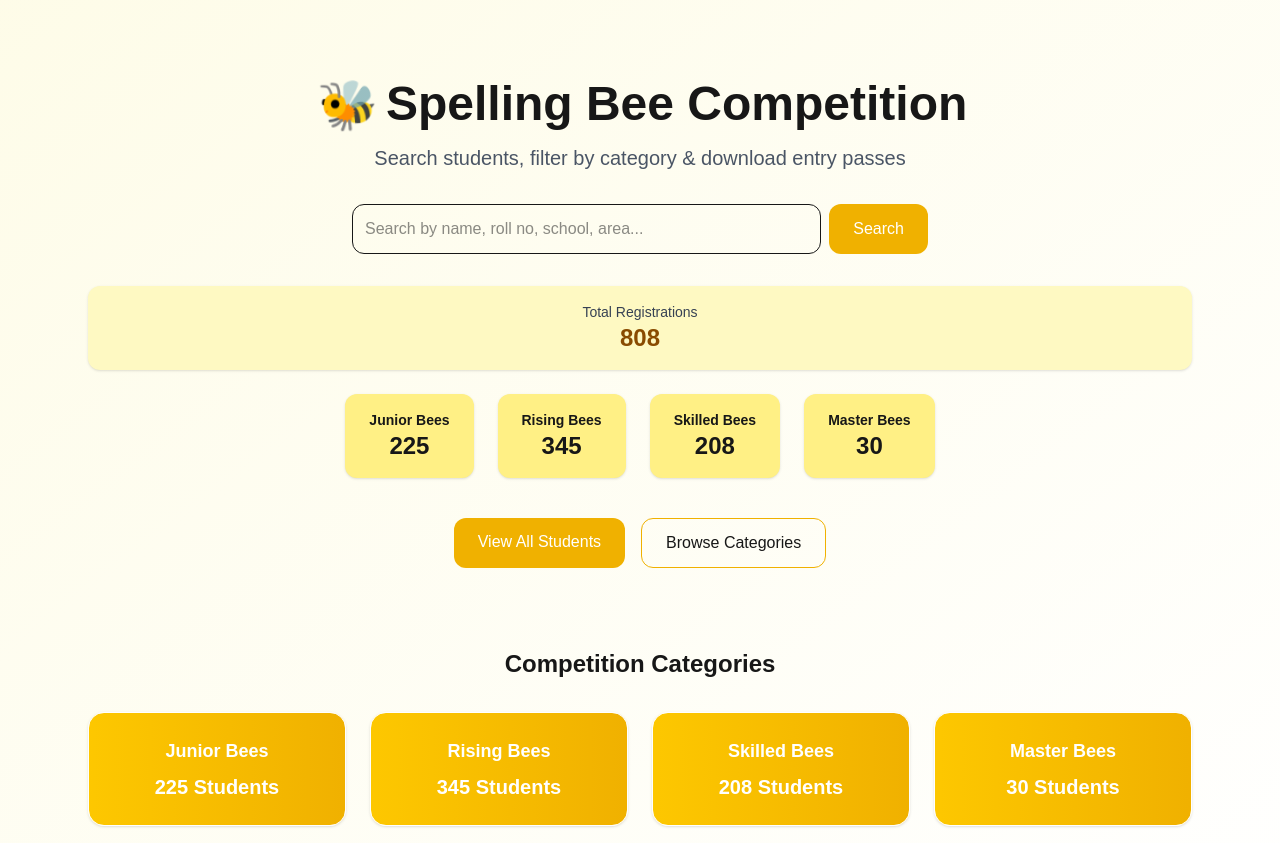
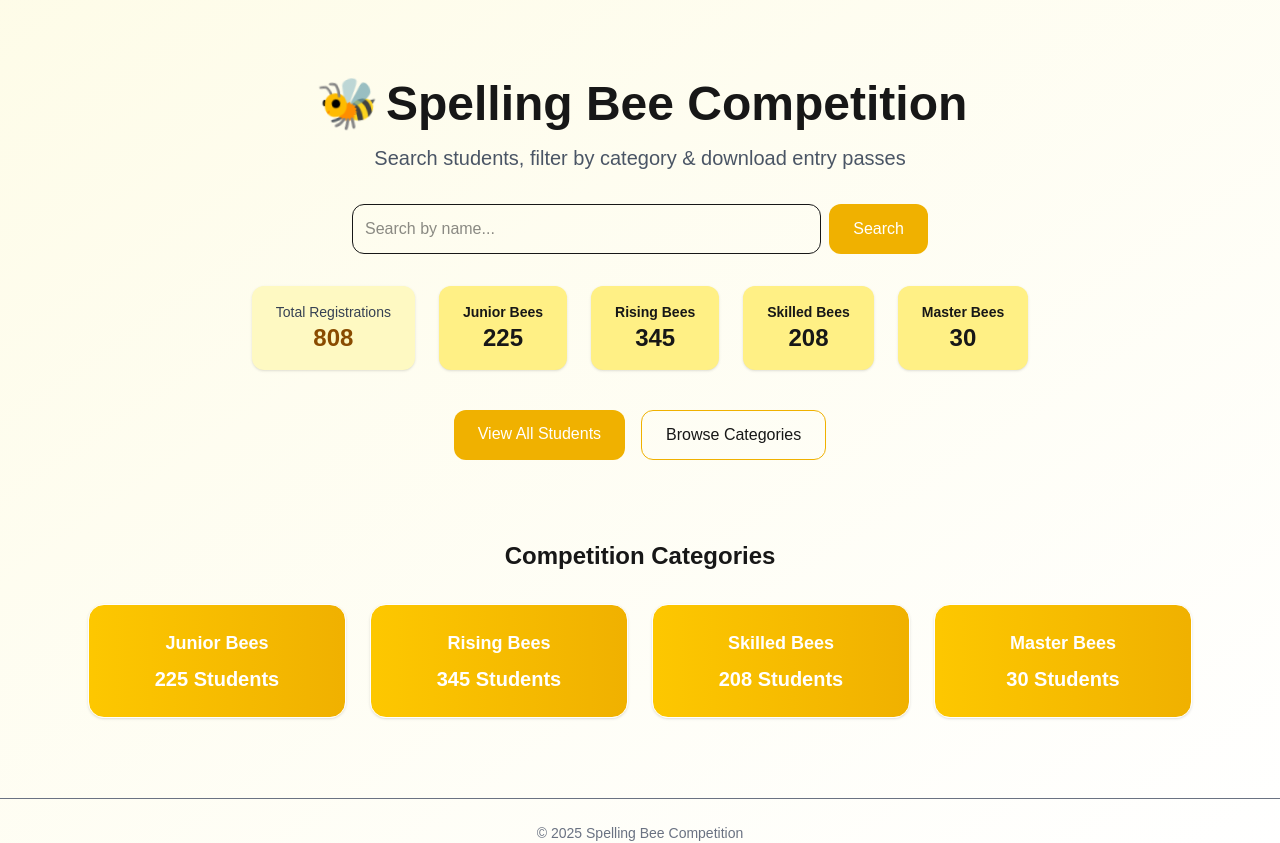
Before and after one commit to shoaibattari/spelling-bee, a Next.js app: page / in a window 1280 px wide. Shown: the top 843 px of the page. Built offline with nearby package versions, Linux system fonts and the light colour scheme.

Commit message:
feat: Refactor student page and add header image; update search functionality

```diff
--- a/src/app/all/page.js
+++ b/src/app/all/page.js
@@ -1,53 +1,12 @@
-"use client";
+import { Suspense } from "react";
+import AllStudentsClient from "../components/AllStudentsClient";
 
-import { useState, useEffect } from "react";
-import { useSearchParams } from "next/navigation";
-
-import { spellingBeeData } from "../constant/data";
-import CategoryFilter from "../components/CategoryFilter";
-import SearchBar from "../components/SearchBar";
-import StudentCard from "../components/StudentCard";
-
-export default function HomePage() {
-  const searchParams = useSearchParams();
-
-  // read search from URL
-  const querySearch = searchParams.get("search") || "";
-
-  const [search, setSearch] = useState(querySearch);
-
-  // sync when URL changes
-  useEffect(() => {
-    setSearch(querySearch);
-  }, [querySearch]);
-
-  const filtered = spellingBeeData.filter((item) =>
-    Object.values(item).join(" ").toLowerCase().includes(search.toLowerCase())
-  );
-
+export default function Page() {
   return (
-    <div className="max-w-5xl mx-auto p-6">
-      <h1 className="text-2xl md:text-3xl font-extrabold mb-4 text-yellow-800 border-b-2 border-yellow-300 pb-2 flex items-center gap-2">
-       <span className="animate-bee"> 🐝</span> Spelling Bee – All Students
-      </h1>
-
-      <CategoryFilter />
-
-      <SearchBar value={search} onChange={setSearch} />
-
-      {filtered.length === 0 && (
-        <p className="text-center text-gray-500 mt-10">No students found</p>
-      )}
-
-      <div className="grid md:grid-cols-3 gap-4 mt-4">
-        {filtered.map((student) => (
-          <StudentCard
-            key={student.id}
-            student={student}
-            highlight={search.length > 0}
-          />
-        ))}
-      </div>
-    </div>
+    <Suspense
+      fallback={<p className="text-center mt-10">Loading students...</p>}
+    >
+      <AllStudentsClient />
+    </Suspense>
   );
 }
--- /dev/null
+++ b/src/app/components/AllStudentsClient.js
@@ -0,0 +1,49 @@
+"use client";
+
+import { useState, useEffect } from "react";
+import { useSearchParams } from "next/navigation";
+
+import { spellingBeeData } from "../constant/data";
+import CategoryFilter from "../components/CategoryFilter";
+import SearchBar from "../components/SearchBar";
+import StudentCard from "../components/StudentCard";
+
+export default function AllStudentsClient() {
+  const searchParams = useSearchParams();
+  const querySearch = searchParams.get("search") || "";
+
+  const [search, setSearch] = useState(querySearch);
+
+  useEffect(() => {
+    setSearch(querySearch);
+  }, [querySearch]);
+
+  const filtered = spellingBeeData.filter((item) =>
+    Object.values(item).join(" ").toLowerCase().includes(search.toLowerCase())
+  );
+
+  return (
+    <div className="max-w-5xl mx-auto p-6">
+      <h1 className="text-2xl md:text-3xl font-extrabold mb-4 text-yellow-800 border-b-2 border-yellow-300 pb-2 flex items-center gap-2">
+        <span className="animate-bee">🐝</span> Spelling Bee – All Students
+      </h1>
+
+      <CategoryFilter />
+      <SearchBar value={search} onChange={setSearch} />
+
+      {filtered.length === 0 && (
+        <p className="text-center text-gray-500 mt-10">No students found</p>
+      )}
+
+      <div className="grid md:grid-cols-3 gap-4 mt-4">
+        {filtered.map((student) => (
+          <StudentCard
+            key={student.id}
+            student={student}
+            highlight={search.length > 0}
+          />
+        ))}
+      </div>
+    </div>
+  );
+}
--- a/src/app/components/EntryPass.js
+++ b/src/app/components/EntryPass.js
@@ -1,6 +1,6 @@
 export default function EntryPass({ student }) {
   return (
-    <div className="p-6 w-[350px] border rounded-xl text-sm">
+    <div className="p-6 w-87.5 border rounded-xl text-sm">
       <h2 className="text-xl font-bold text-center mb-4">
         🐝 Spelling Bee Entry Pass
       </h2>
--- a/src/app/components/EntryPassImage.js
+++ b/src/app/components/EntryPassImage.js
@@ -4,29 +4,31 @@ export default function EntryPassImage({ student }) {
   return (
     <div
       id={`entry-pass-${student.id}`}
-      className="w-90 h-130 p-6 rounded-2xl
-      bg-linear-to-br from-yellow-200 via-yellow-100 to-white
-      text-gray-900 border-4 border-yellow-500"
+      className="w-[360px] h-[420px] mx-auto p-5 rounded-2xl
+      bg-gradient-to-br from-yellow-200 via-yellow-100 to-white
+      text-gray-900 border-4 border-yellow-500 flex flex-col"
     >
-      {" "}
-      <div className="flex items-center mb-4">
-        {/* Logo on the left */}
-        <div className="w-20 h-6 relative mr-4">
-          <Image
-            src="/omj-logo.png"
-            alt="OMJ Logo"
-            fill
-            style={{ objectFit: "contain" }}
-          />
-        </div>
+      {/* HEADER IMAGE */}
+      <div className="relative w-full h-20 mb-3 flex justify-center">
+        <Image
+          src="/header.jpg"
+          alt="OMJ Logo"
+          fill
+          className="object-contain"
+          priority
+        />
+      </div>
 
-        {/* Title and subtitle on the right */}
-        <div className="flex flex-col ">
-          <h2 className="text-2xl font-extrabold">🐝 Spelling Bee</h2>
-          <p className="text-base ml-5 text-gray-700">Official Entry Pass</p>
-        </div>
-      </div>
-      <div className="space-y-2 text-sm">
+      {/* TITLE */}
+      <h2 className="text-center text-lg font-extrabold mb-3">
+        🐝 Spelling Bee Entry Pass
+      </h2>
+
+      {/* STUDENT INFO */}
+      <div className="space-y-1 text-sm flex-1">
+        <h2 className="text-center text-lg font-extrabold ">
+          🐝 {student.category}
+        </h2>
         <p>
           <b>Name:</b> {student.studentName}
         </p>
@@ -46,7 +48,9 @@ export default function EntryPassImage({ student }) {
           <b>Area:</b> {student.area}
         </p>
       </div>
-      <div className="absolute bottom-6 left-0 right-0 text-center text-xs">
+
+      {/* FOOTER NOTE */}
+      <div className="text-xs text-center text-gray-600 mt-3">
         Please bring this entry pass on competition day
       </div>
     </div>
--- a/src/app/components/SearchBar.js
+++ b/src/app/components/SearchBar.js
@@ -8,7 +8,7 @@ export default function SearchBar({ value, onChange }) {
     <div className="relative w-full mb-4">
       <input
         type="text"
-        placeholder="Search any field..."
+        placeholder="Search by name..."
         value={value}
         onChange={(e) => onChange(e.target.value)}
         className="w-full p-3 pr-10 border border-yellow-400 rounded-lg focus:outline-none focus:ring-2 focus:ring-yellow-400"
--- a/src/app/page.js
+++ b/src/app/page.js
@@ -4,6 +4,7 @@ import { useState, useEffect } from "react";
 import Link from "next/link";
 import { useRouter } from "next/navigation";
 import { categories, spellingBeeData } from "./constant/data";
+import Image from "next/image";
 
 export default function LandingPage() {
   const router = useRouter();
@@ -67,16 +68,16 @@ export default function LandingPage() {
         </p>
 
         {/* SEARCH */}
-        <div className="mt-8 max-w-xl mx-auto flex gap-2">
+        <div className="mt-8 max-w-xl mx-auto flex flex-wrap gap-2">
           <input
             value={search}
             onChange={(e) => setSearch(e.target.value)}
-            placeholder="Search by name, roll no, school, area..."
+            placeholder="Search by name..."
             className="flex-1 p-3 border rounded-xl"
           />
           <button
             onClick={handleSearch}
-            className="px-6 bg-yellow-500 text-white rounded-xl cursor-pointer hover:bg-yellow-600 transition duration-300"
+            className="px-6 py-3 w-full md:w-fit bg-yellow-500 text-white rounded-xl cursor-pointer hover:bg-yellow-600 transition duration-300"
           >
             Search
           </button>
@@ -84,24 +85,28 @@ export default function LandingPage() {
 
         {/* STATS */}
         <div className="mt-8 flex justify-center gap-6 flex-wrap">
-          <div className="px-6 py-4 w-full bg-yellow-100 rounded-xl shadow hover:shadow-lg transition duration-300">
+          <Link
+            href="/all"
+            className="px-6 py-4 w-full md:w-fit bg-yellow-100 rounded-xl shadow hover:shadow-lg transition duration-300"
+          >
             <p className="text-sm text-gray-700">Total Registrations</p>
             <p className="text-2xl font-bold text-yellow-800">
               {animatedTotal}
             </p>
-          </div>
+          </Link>
 
           {categories.map((cat) => (
-            <div
+            <Link
+              href={`/${cat.slug}`}
               key={cat.slug}
-              className="px-6 py-4 rounded-xl shadow text-center transition duration-300
+              className="px-6 py-4 rounded-xl w-full md:w-fit shadow text-center transition duration-300
                          bg-yellow-200 hover:bg-yellow-300 hover:text-yellow-900 hover:shadow-lg"
             >
               <p className="text-sm font-semibold">{cat.name}</p>
               <p className="text-2xl font-bold">
                 {animatedCategoryCounts[cat.slug] || 0}
               </p>
-            </div>
+            </Link>
           ))}
         </div>
 
```
Also changed, not shown: public/header.jpg (added), 1 other file (tests, documents, lock files or other folders).
